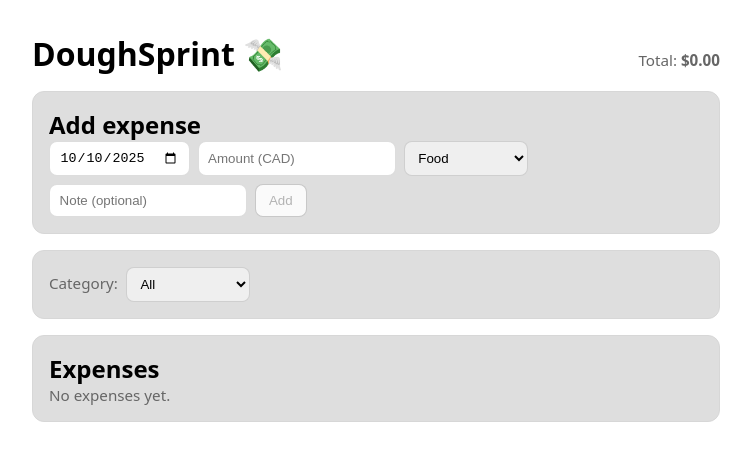
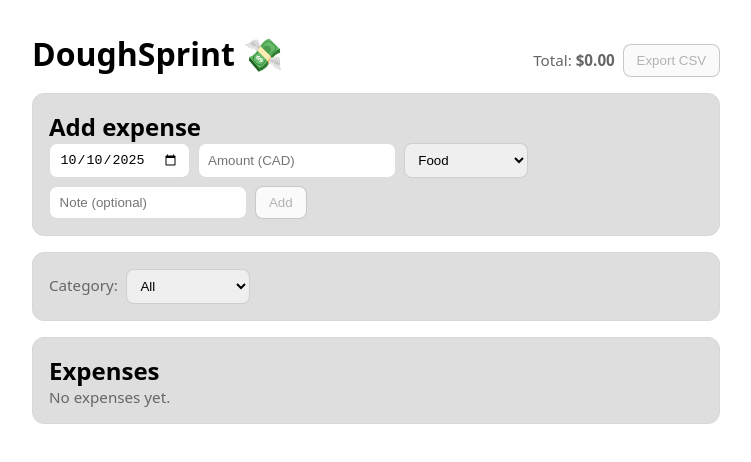
Before and after one commit to Wilfried-O/doughsprint, a React (Create React App) app: page / in a window 1280 px wide. Shown: the top 462 px of the page, without its empty margins (264-1015 px from the left). Built offline with nearby package versions, Linux system fonts and the light colour scheme.

Commit message:
Add feature for exporting expenses as CSV file
- Allows downloading filtered expenses as a CSV file; Thus,
to export ALL expenses, users can selected the category All.
- Minor refactor of App.jsx, for clarity

```diff
--- a/src/App.jsx
+++ b/src/App.jsx
@@ -4,6 +4,7 @@ import ExpenseForm from './components/ExpenseForm';
 import ExpenseList from './components/ExpenseList';
 import CategoryFilter from './components/CategoryFilter';
 import { useLocalStorage } from './hooks/useLocalStorage';
+import { downloadCSVFromExpenses } from './utils/csv';
 
 export default function App() {
     const [expenses, setExpenses] = useLocalStorage('doughsprint:expenses', []);
@@ -15,7 +16,7 @@ export default function App() {
         'Health',
         'Other',
     ];
-    const [selectedCategory, setSelectedCategory] = useState('All');
+    const [filteredCateg, setFilteredCateg] = useState('All');
 
     function addExpense(expense) {
         setExpenses(prev => [expense, ...prev]);
@@ -24,13 +25,10 @@ export default function App() {
         setExpenses(prev => prev.filter(e => e.id !== id));
     }
 
-    // Filter by category (treat missing category as "Other")
     const filteredExpenses = useMemo(() => {
-        if (selectedCategory === 'All') return expenses;
-        return expenses.filter(
-            e => (e.category ?? 'Other') === selectedCategory
-        );
-    }, [expenses, selectedCategory]);
+        if (filteredCateg === 'All') return expenses;
+        return expenses.filter(e => e.category === filteredCateg);
+    }, [expenses, filteredCateg]);
 
     // Total matches the filtered list
     const total = useMemo(
@@ -38,18 +36,50 @@ export default function App() {
         [filteredExpenses]
     );
 
+    // Export current (filtered) view
+    function handleExport() {
+        if (filteredExpenses.length === 0) return;
+        const pad = n => String(n).padStart(2, '0');
+        const now = new Date();
+        const name =
+            `doughsprint-` +
+            `${now.getFullYear()}${pad(now.getMonth() + 1)}${pad(now.getDate())}-` +
+            `${pad(now.getHours())}${pad(now.getMinutes())}.csv`;
+        downloadCSVFromExpenses(filteredExpenses, name);
+    }
+
     return (
         <div className="container">
             <header className="header">
                 <h1>DoughSprint 💸</h1>
+                <div
+                    style={{
+                        display: 'flex',
+                        alignItems: 'center',
+                        gap: '.5rem',
+                    }}
+                >
                     <div className="muted">
-                    Total:{' '}
+                        {`Total: `}
                         <strong>
                             {new Intl.NumberFormat('en-CA', {
                                 style: 'currency',
                                 currency: 'CAD',
                             }).format(total)}
                         </strong>
+                    </div>
+                    <button
+                        className="btn"
+                        onClick={handleExport}
+                        disabled={filteredExpenses.length === 0}
+                        title={
+                            filteredExpenses.length
+                                ? 'Export the currently filtered expenses'
+                                : 'Nothing to export yet'
+                        }
+                    >
+                        Export CSV
+                    </button>
                 </div>
             </header>
 
@@ -64,8 +94,8 @@ export default function App() {
             >
                 <CategoryFilter
                     categories={['All', ...CATEGORIES]}
-                    value={selectedCategory}
-                    onChange={setSelectedCategory}
+                    value={filteredCateg}
+                    onChange={setFilteredCateg}
                 />
             </section>
 
--- /dev/null
+++ b/src/utils/csv.js
@@ -0,0 +1,19 @@
+import { downloadText } from './download';
+
+/* Exports raw numbers and ISO dates (better for spreadsheets),
+   and safely escapes quotes
+*/
+export function downloadCSVFromExpenses(expenses, filename = 'expenses.csv') {
+    const headers = ['id', 'date', 'amount', 'category', 'note'];
+
+    const escapeCSV = v => `"${String(v).replaceAll('"', '""')}"`;
+
+    const headerLine = headers.join(); // separated with a comma, by default
+    const bodyLines = expenses.map(e =>
+        headers.map(h => escapeCSV(e[h])).join()
+    );
+
+    const csv = [headerLine, ...bodyLines].join('\n');
+
+    downloadText(csv, filename, 'text/csv;charset=utf-8;');
+}
--- /dev/null
+++ b/src/utils/download.js
@@ -0,0 +1,20 @@
+function downloadBlob(blob, filename) {
+    const url = URL.createObjectURL(blob);
+    try {
+        const a = document.createElement('a');
+        a.href = url;
+        a.download = filename;
+        a.click(); // we don't append to DOM; modern browsers are fine
+    } finally {
+        URL.revokeObjectURL(url); // always free the object URL (even if click throws)
+    }
+}
+
+export function downloadText(
+    text,
+    filename,
+    mime = 'text/plain;charset=utf-8'
+) {
+    const blob = new Blob([text], { type: mime });
+    downloadBlob(blob, filename);
+}
```
Lines whose indentation alone changed are shown as unchanged.
